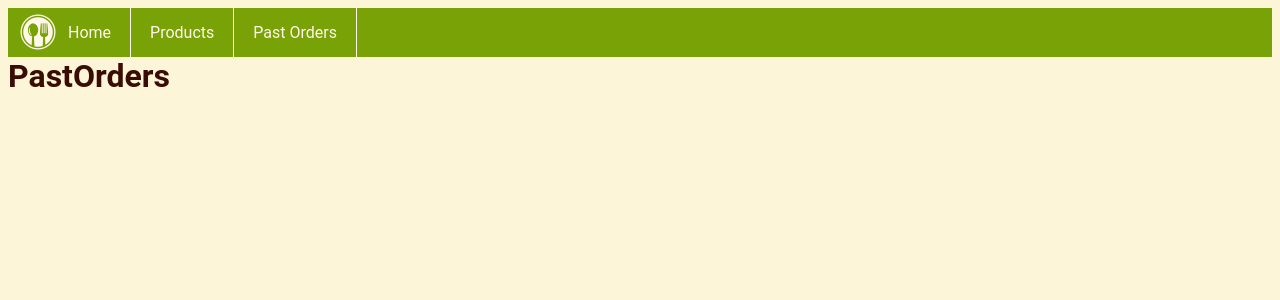
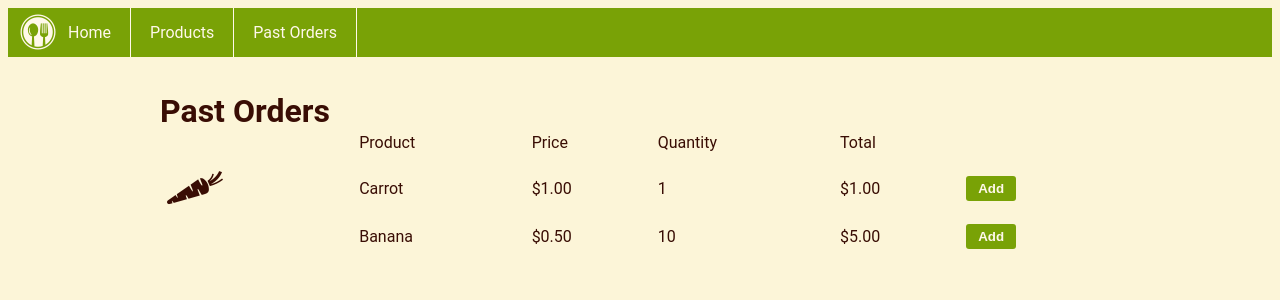
Before and after one commit to I-the-Creator/product-and-cart-vue-cli, a Vue app: page /past-orders in a window 1280 px wide. Shown: the top 300 px of the page. Built offline with nearby package versions, Linux system fonts and the light colour scheme.

Commit message:
PastOrders component created

```diff
--- a/src/views/PastOrders.vue
+++ b/src/views/PastOrders.vue
@@ -1,3 +1,36 @@
 <template>
-  <h1>PastOrders</h1>
+  <main class="wrapper">
+    <h1>Past Orders</h1>
+
+    <table class="product-table">
+      <thead>
+        <tr>
+          <td><span class="sr-only">Product Image</span></td>
+          <td>Product</td>
+          <td>Price</td>
+          <td>Quantity</td>
+          <td>Total</td>
+          <td><span class="sr-only">Actions</span></td>
+        </tr>
+      </thead>
+      <tbody>
+        <tr>
+          <td><i class="icofont-carrot icofont-4x" /></td>
+          <td>Carrot</td>
+          <td>$1.00</td>
+          <td>1</td>
+          <td>$1.00</td>
+          <td><button class="btn btn-dark">Add</button></td>
+        </tr>
+        <tr>
+          <td><i class="icofont-banana icofont-4x" /></td>
+          <td>Banana</td>
+          <td>$0.50</td>
+          <td>10</td>
+          <td>$5.00</td>
+          <td><button class="btn btn-dark">Add</button></td>
+        </tr>
+      </tbody>
+    </table>
+  </main>
 </template>
```
